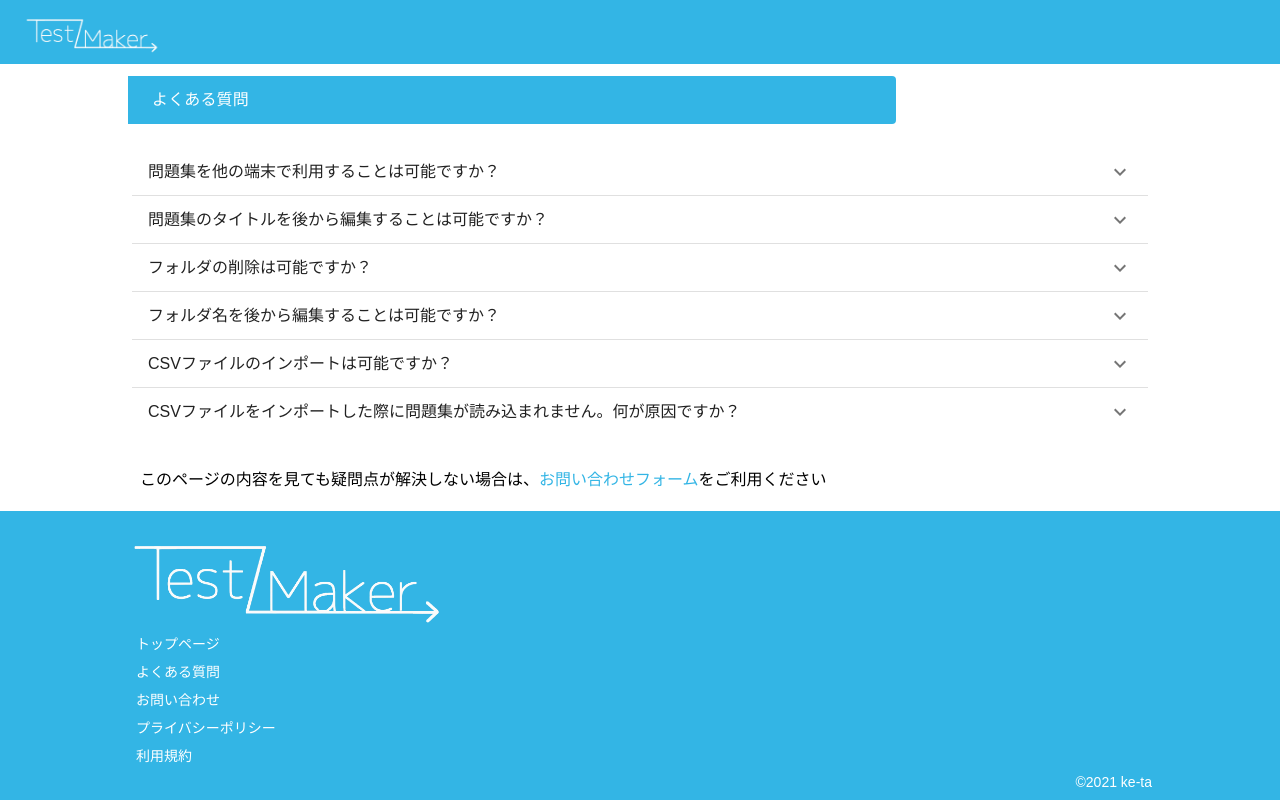
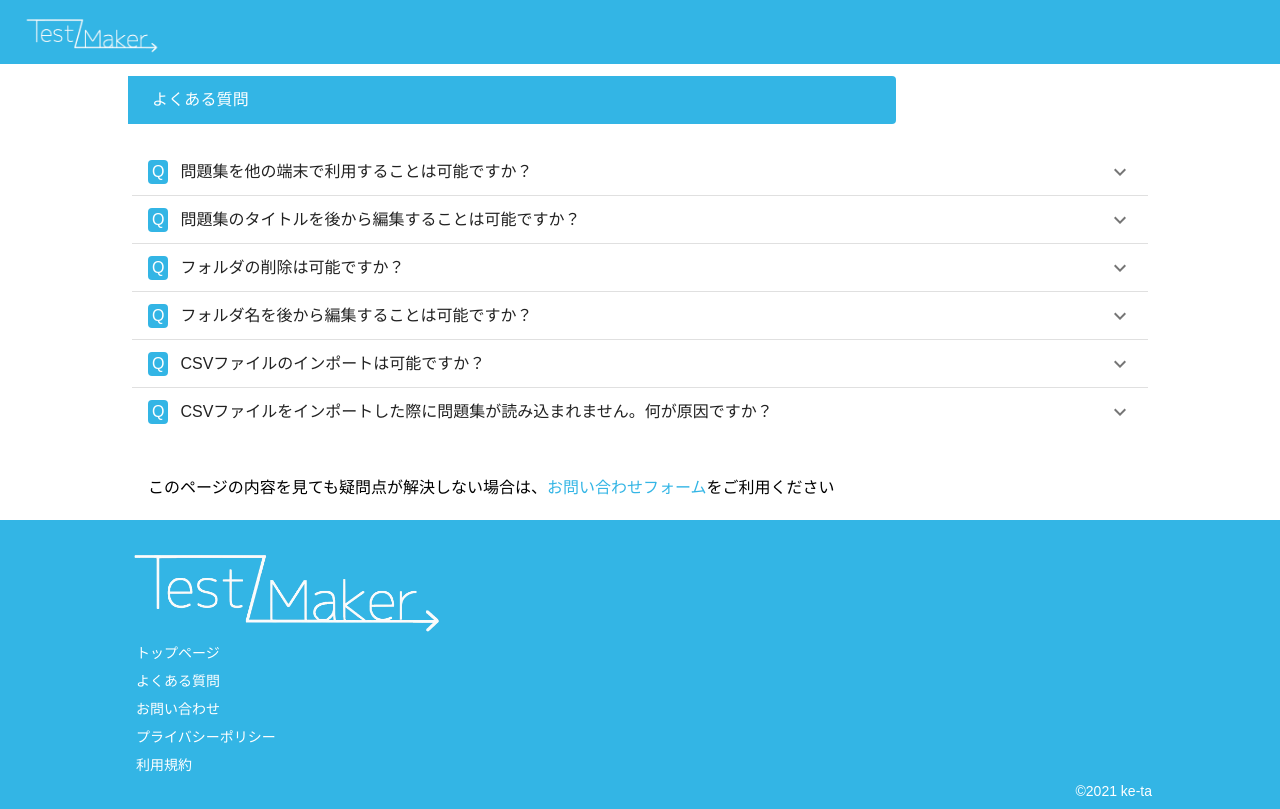
Before and after one commit to banira0428/testmaker-web-v2, a Next.js app: page /guide in a window 1280 px wide. Built offline with nearby package versions, Linux system fonts and the light colour scheme.

Commit message:
fix: FAQ画面のコンポーネント共通化

```diff
--- /dev/null
+++ b/components/guide/ContentQuestion.tsx
@@ -0,0 +1,13 @@
+import {AccordionSummary} from "@material-ui/core";
+import ExpandMoreIcon from '@material-ui/icons/ExpandMore';
+
+export default function ContentQuestion({title}) {
+  return (
+    <AccordionSummary
+      expandIcon={<ExpandMoreIcon/>}
+    >
+      <p className="rounded bg-primary text-white px-1 max-h-6">Q</p>
+      <p className="ml-3">{title}</p>
+    </AccordionSummary>
+  )
+}
--- a/components/index/PhotoContent.tsx
+++ /dev/null
@@ -1,11 +0,0 @@
-export default function PhotoContent({title, content, img}) {
-  return (
-    <div className="bg-primary p-5 m-4 rounded shadow">
-      <h2 className="text-2xl mb-3 font-bold text-white">{title}</h2>
-      <p className="text-white">{content}</p>
-      <div className="max-w-xs mx-auto">
-        <img src={img} className="p-6"/>
-      </div>
-    </div>
-  )
-}
--- a/pages/guide.tsx
+++ b/pages/guide.tsx
@@ -1,8 +1,7 @@
 import Layout from "../components/Layout";
 import Heading from "../components/Heading";
-import {Accordion, AccordionDetails, AccordionSummary} from "@material-ui/core";
-import ExpandMoreIcon from '@material-ui/icons/ExpandMore';
-
+import {Accordion, AccordionDetails} from "@material-ui/core";
+import ContentQuestion from "../components/guide/ContentQuestion";
 
 export default function Guide() {
   return (
@@ -15,52 +14,32 @@ export default function Guide() {
           <div className="m-1">
 
             <Accordion elevation={0}>
-              <AccordionSummary
-                expandIcon={<ExpandMoreIcon/>}
-              >
-                <p>問題集を他の端末で利用することは可能ですか？</p>
-              </AccordionSummary>
+              <ContentQuestion title={'問題集を他の端末で利用することは可能ですか？'}/>
               <AccordionDetails>
                 <p>はい、可能です。問題集を他の端末で使用したい場合は、トップページで該当の問題集をタップした後に、「共有する」を選択してください。</p>
               </AccordionDetails>
 
             </Accordion>
             <Accordion elevation={0}>
-              <AccordionSummary
-                expandIcon={<ExpandMoreIcon/>}
-              >
-                <p>問題集のタイトルを後から編集することは可能ですか？</p>
-              </AccordionSummary>
+              <ContentQuestion title={'問題集のタイトルを後から編集することは可能ですか？'}/>
               <AccordionDetails>
                 <p>はい、可能です。該当の問題集の編集画面に移動していただき、画面右上のメニューから問題集情報の編集画面に移動することができます。</p>
               </AccordionDetails>
             </Accordion>
             <Accordion elevation={0}>
-              <AccordionSummary
-                expandIcon={<ExpandMoreIcon/>}
-              >
-                <p>フォルダの削除は可能ですか？</p>
-              </AccordionSummary>
+              <ContentQuestion title={'フォルダの削除は可能ですか？'}/>
               <AccordionDetails>
                 <p>はい、可能です。フォルダ編集画面の「既存のフォルダ」の一覧から、削除したいフォルダを長押しすることで、該当のフォルダを削除することができます</p>
               </AccordionDetails>
             </Accordion>
             <Accordion elevation={0}>
-              <AccordionSummary
-                expandIcon={<ExpandMoreIcon/>}
-              >
-                <p>フォルダ名を後から編集することは可能ですか？</p>
-              </AccordionSummary>
+              <ContentQuestion title={'フォルダ名を後から編集することは可能ですか？'}/>
               <AccordionDetails>
                 <p>いいえ、現在該当の機能は実装されておりません。（需要があれば、今後のアップデートで実装するかもしれません）</p>
               </AccordionDetails>
             </Accordion>
             <Accordion elevation={0}>
-              <AccordionSummary
-                expandIcon={<ExpandMoreIcon/>}
-              >
-                <p>CSVファイルのインポートは可能ですか？</p>
-              </AccordionSummary>
+              <ContentQuestion title={'CSVファイルのインポートは可能ですか？'}/>
               <AccordionDetails>
                 <div>
                   <p>はい、可能です。CSV形式で問題を編集したい場合は、以下のテンプレートファイルの書式に従ってください。ファイルの作成後は、アプリ内サイドメニューの「ファイルのインポート」より、インポートすることが可能です</p>
@@ -71,11 +50,7 @@ export default function Guide() {
               </AccordionDetails>
             </Accordion>
             <Accordion elevation={0}>
-              <AccordionSummary
-                expandIcon={<ExpandMoreIcon/>}
-              >
-                <p>CSVファイルをインポートした際に問題集が読み込まれません。何が原因ですか？</p>
-              </AccordionSummary>
+              <ContentQuestion title={'CSVファイルをインポートした際に問題集が読み込まれません。何が原因ですか？'}/>
               <AccordionDetails>
                 <div>
                   <p>まず初めに、お手持ちの端末にファイルが正しく転送されているか（他のアプリで該当のファイルが問題なく開けるかどうか）を確認してください。ファイルが正しく転送されているにも関わらず問題集が読み込めていない場合は、以下のテンプレートファイルと比較し、書式に間違いがないかをご確認ください。</p>
@@ -86,7 +61,7 @@ export default function Guide() {
               </AccordionDetails>
             </Accordion>
           </div>
-          <p className="mt-5 p-3">このページの内容を見ても疑問点が解決しない場合は、<a href="https://forms.gle/MW6JMFmKRUop2enx8" className="text-primary">お問い合わせフォーム</a>をご利用ください</p>
+          <p className="mt-5 p-5">このページの内容を見ても疑問点が解決しない場合は、<a href="https://forms.gle/MW6JMFmKRUop2enx8" className="text-primary">お問い合わせフォーム</a>をご利用ください</p>
         </div>
       </Layout>
     </div>
--- a/pages/index.tsx
+++ b/pages/index.tsx
@@ -2,8 +2,6 @@ import Layout from "../components/Layout";
 import Stripe from "../components/Stripe";
 import Heading from "../components/index/Heading";
 import Content from "../components/index/Content";
-import PhotoContent from "../components/index/PhotoContent";
-
 
 export default function Home() {
   return (
@@ -13,11 +11,11 @@ export default function Home() {
           <div className="bg-primary">
             <div className="relative max-w-5xl mx-auto">
               <Stripe/>
-              <div className="z-10 relative grid grid-cols-1 md:grid-cols-2">
+              <div className="z-10 relative grid grid-cols-1 md:grid-cols-2 py-3">
                 <div>
                   <img src="/img/sc1.webp" className="max-w-xs mx-auto px-5"/>
                 </div>
-                <div className="py-3">
+                <div className="">
                   <div className="mt-3 md:mt-64 w-7/12 mx-auto">
                     <p className="text-white text-2xl md:text-4xl font-bold">自分だけの</p>
                     <p className="text-white text-2xl md:text-4xl font-bold">問題集を作ろう！</p>
```
Also changed, not shown: public/img/sc1.webp.
